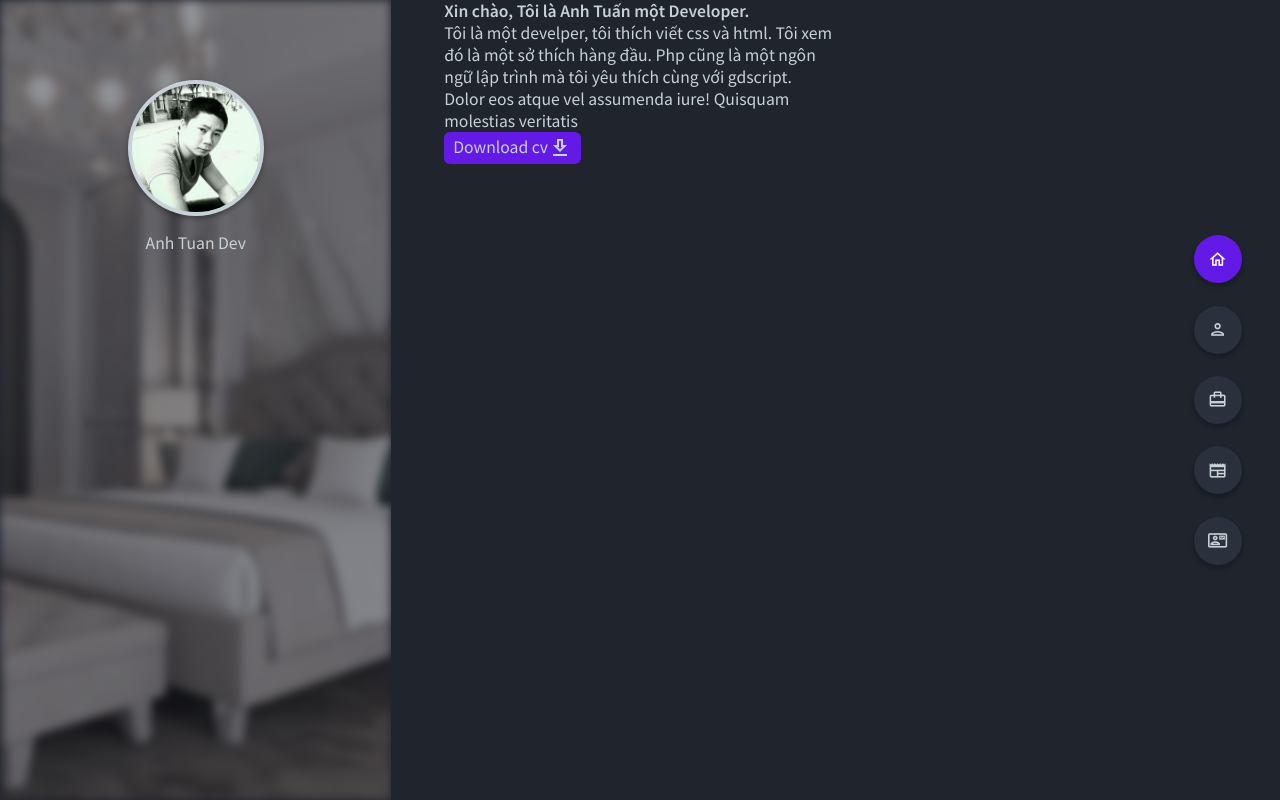
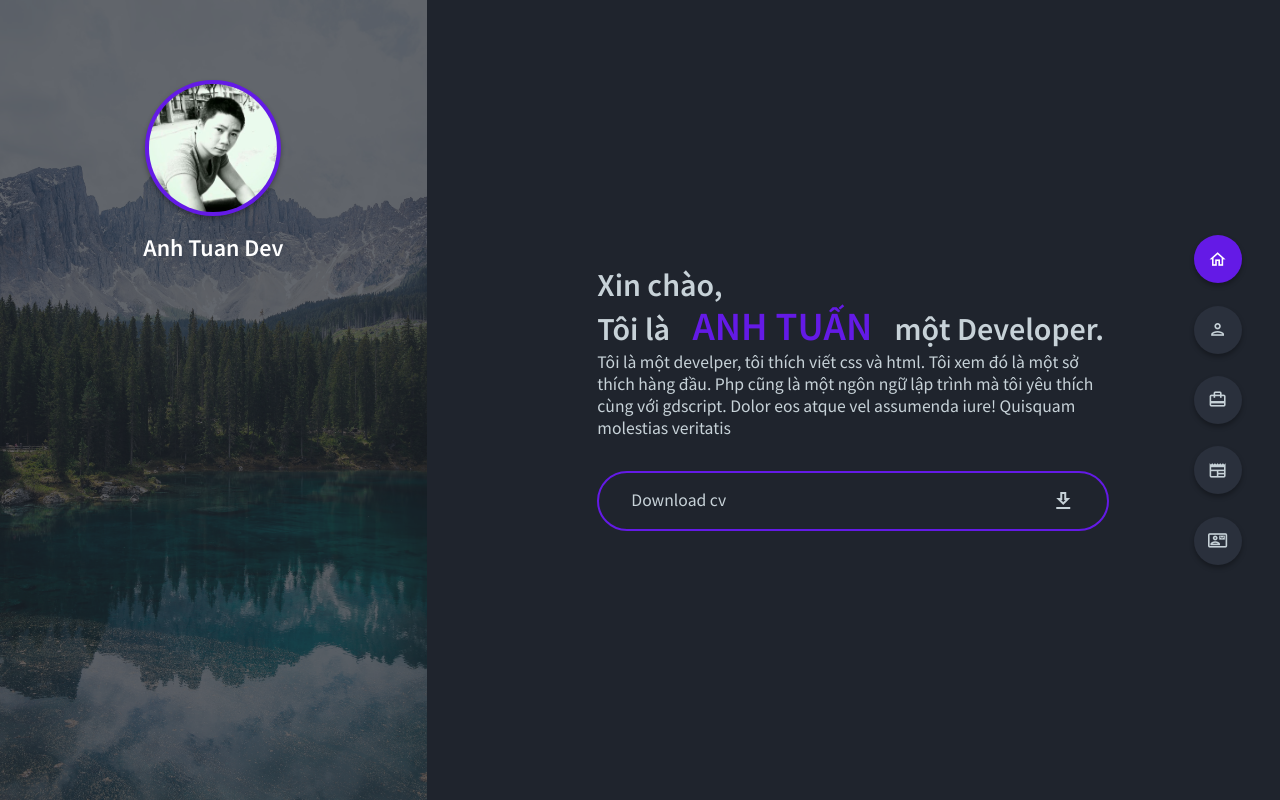
Before and after one commit to AnhTuanDev/AnhTuanDev, a plain HTML site: page index.html in a window 1280 px wide. Drawn offline with Linux system fonts and the light colour scheme.

Commit message:
Thứ ba, 12 Tháng 7 năm 2022 00:08:53 +07

```diff
--- a/index.html
+++ b/index.html
@@ -33,7 +33,9 @@
                     <div class="right-header">
 
                         <h1 class="header-author">
-                            Xin chào, Tôi là <span class="header-author-name">Anh Tuấn</span>
+                            <p>Xin chào, </p>
+                            Tôi là
+                            <span class="header-author-name">Anh Tuấn</span>
                             một Developer.
                         </h1>
                         <p>
@@ -44,7 +46,7 @@
                             Dolor eos atque vel assumenda iure!
                             Quisquam molestias veritatis
                         </p>
-                        <a class="right-header-btn btn btn-md bg-primary rounded" href="#">
+                        <a class="right-header-btn" href="#">
                             <span class="mr-3px"> Download cv </span>
                             <span class="material-icons-outlined">download</span>
                         </a>
--- a/src/styles/_base.scss
+++ b/src/styles/_base.scss
@@ -26,7 +26,7 @@ body {
     margin-left: 3px;
 }
 
-.ml-3px {
+.mr-3px {
     margin-right: 3px;
 }
 
@@ -35,13 +35,17 @@ body {
     flex-direction: column;
 }
 
+.flex-row {
+    display: flex !important;
+    flex-direction: row;
+}
+
 .items-center {
     align-items: center !important;
 }
 
-.active {
-    display: block !important;
-    animation: scaleTopBottom 1s ease-in-out;
+.hidden {
+    display: none;
 }
 
 .fixed {
--- a/src/styles/styles.scss
+++ b/src/styles/styles.scss
@@ -19,7 +19,6 @@ header {
     height: 100%;
     display: grid;
     grid-template-columns: repeat(3, 1fr);
-    gap: 3em;
     .left-header {
         display: flex;
         align-items: center;
@@ -28,11 +27,10 @@ header {
         .h-shape {
             transition: all 0.4s ease-in-out;
             position: absolute;
-            background: url(/src/images/avatar-bg.jpg) center/cover no-repeat;
+            background: url(/src/images/avatar-bg-2.jpg) bottom/cover no-repeat;
             width: 100%;
             height: 100%;
-            opacity: 50%;
-            filter: grayscale(50%) blur(5px);
+            opacity: 30%;
         }
         .avatar-container {
             position: absolute;
@@ -40,6 +38,11 @@ header {
             top: 10%;
             left: 50%;
             z-index: 10 !important;
+            a {
+                color: var(--color-primary-content);
+                font-weight: bold;
+                font-size: 1.5rem;
+            }
             .avartar {
                 padding: 4px;
                 width: 128px;
@@ -50,17 +53,50 @@ header {
                 border-radius: 50%;
                 margin-bottom: 1rem;
                 box-shadow: var(--box-shadow-1);
-                background-color: var(--color-base-content);
+                background-color: var(--color-primary);
             }
         }
     }
     .right-header {
+        grid-column: span 2;
+        width: 60%;
+        margin-left: auto;
+        margin-right: auto;
+        margin-top: auto;
+        margin-bottom: auto;
         .header-author {
-            font-size: 1.1rem;
+            font-size: 2rem;
+            span {
+                font-weight: bold;
+                font-size: 2.5rem;
+                color: var(--color-primary);
+                text-transform: uppercase;
+                margin: 0 1rem;
+            }
+            p {
+                line-height: 2rem;
+            }
+        }
+        .right-header-btn {
+            border: 2px solid var(--color-primary);
+            border-radius: 2rem;
+            background: inherit;
+            outline-offset: 2px;
+            display: flex;
+            align-content: center;
+            justify-content: space-between;
+            padding: 1rem 2rem;
+            margin-top: 2rem;
         }
     }
 }
 //end header
+
+//section animation on active
+.active {
+    display: block !important;
+    animation: scaleTopBottom 0.7s ease-in-out;
+}
 
 //main-content
 section {
```
Also changed, not shown: src/js/app.js (+0 -13 lines), src/images/avatar-bg-2.jpg (added), src/styles/styles.css, 6 other files.
